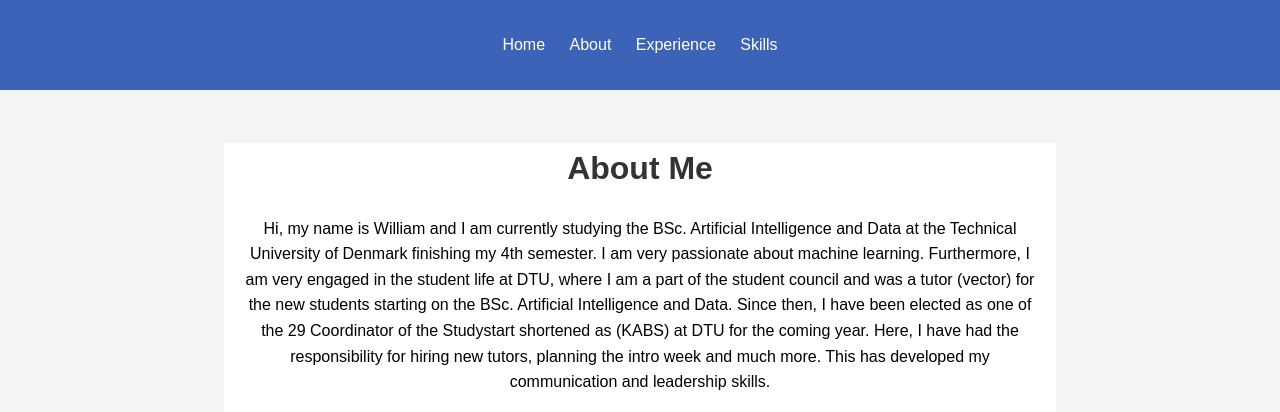
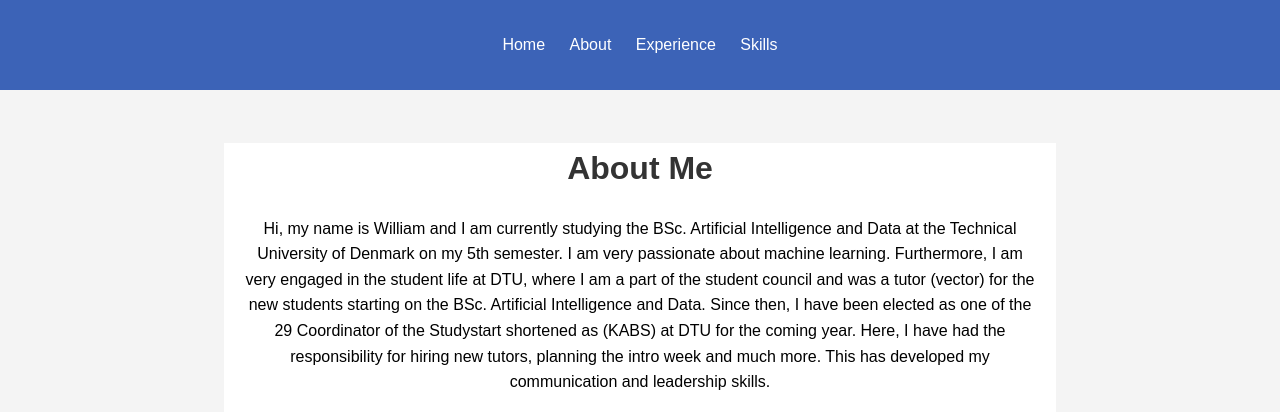
Before and after one commit to wkandersen/wkandersen.github.io, a plain HTML site: page about.html in a window 1280 px wide. Shown: the top 412 px of the page. Drawn offline with Linux system fonts and the light colour scheme; grey boxes are pictures that could not be loaded.

Commit message:
5. semester

```diff
--- a/about.html
+++ b/about.html
@@ -21,7 +21,7 @@
         <div class = container>
         <h1>About Me</h1>
         <p>Hi, my name is William and I am currently studying the BSc. Artificial Intelligence and Data
-            at the Technical University of Denmark finishing my 4th semester. I am very passionate about machine learning. Furthermore,
+            at the Technical University of Denmark on my 5th semester. I am very passionate about machine learning. Furthermore,
             I am very engaged in the student life at DTU, where I am a part of the student council and was a tutor (vector)
             for the new students starting on the BSc. Artificial Intelligence and Data. Since then, I have been elected as one of the 29
             Coordinator of the Studystart shortened as (KABS) at DTU for the coming year. Here, I have had the responsibility for hiring new tutors,
```
Also changed, not shown: 2 other files.
